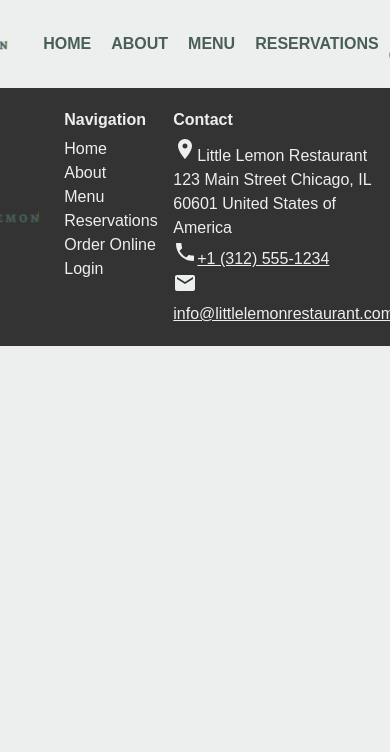
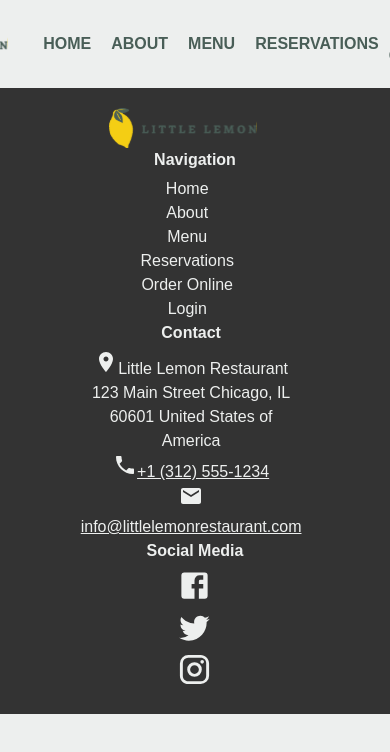
Before and after one commit to AywinK/little-lemon, a React (Create React App) app: page / in a window 390 px wide. Shown: the top 752 px of the page. Built offline with nearby package versions, Linux system fonts and the light colour scheme.

Commit message:
adds responsive behaviour to footer

```diff
--- a/src/components/Footer.js
+++ b/src/components/Footer.js
@@ -17,7 +17,6 @@ const Footer = (props) => {
 
     const divStyles = {
         display: "flex",
-        alignItems: "flex-start",
         justifyContent: "center"
     }
 
--- a/src/index.css
+++ b/src/index.css
@@ -83,3 +83,21 @@ body {
   justify-content: center;
   align-items: center;
 }
+
+/* responsive media queries */
+
+footer,
+footer>div,
+footer>div>* {
+  @media (max-width: 650px) {
+    flex-direction: column;
+    align-items: center;
+    text-align: center;
+  }
+}
+
+footer>div>* {
+  @media (min-width: 651px) {
+    align-items: flex-start !important;
+  }
+}
```
